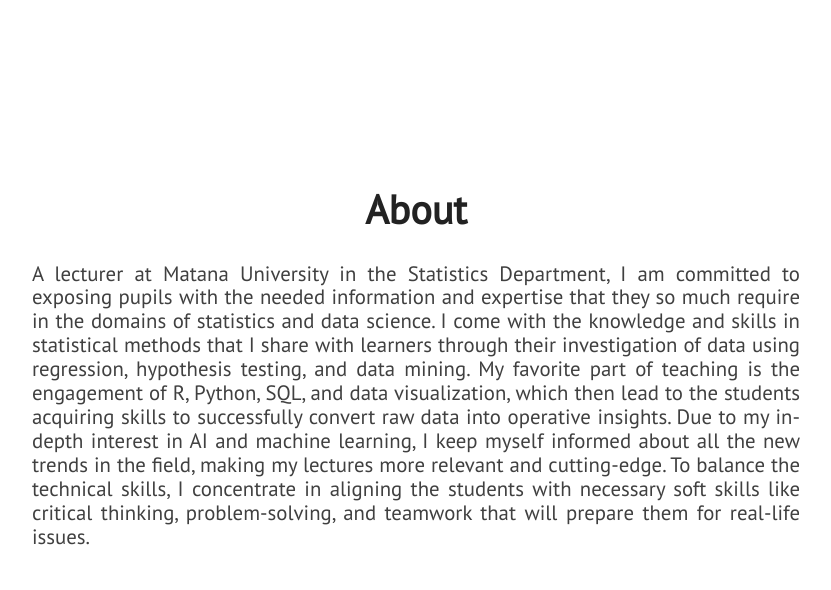
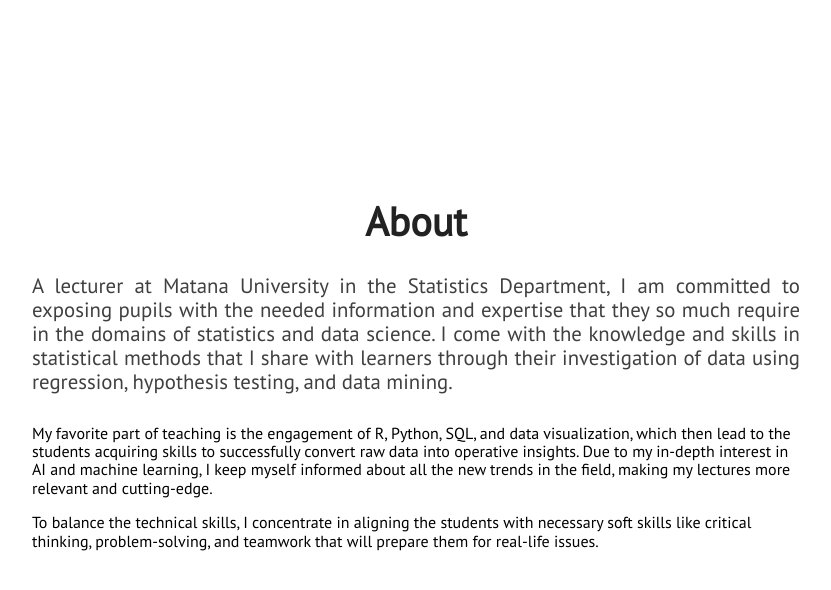
Before and after one commit to zenklinov/portfolio, a Jekyll site: the page built from index.html, in a window 1280 px wide and 900 px high, scrolled down 1048 px. Shown: the top 590 px of the window, without its empty margins (224-1055 px from the left). Built offline with Jekyll 4.4.1, drawn with Linux system fonts in a browser that asks for light colours; nearby versions of some CDN libraries.

Commit message:
Update about.html

```diff
--- a/_includes/about.html
+++ b/_includes/about.html
@@ -4,7 +4,11 @@
             <div class="section-heading">About</div>
             <p class="paragraph-text justify-text">
                 A lecturer at Matana University in the Statistics Department, I am committed to exposing pupils with the
-needed information and expertise that they so much require in the domains of statistics and data science. I come with the knowledge and skills in statistical methods that I share with learners through their investigation of data using regression, hypothesis testing, and data mining. My favorite part of teaching is the engagement of R, Python, SQL, and data visualization, which then lead to the students acquiring skills to successfully convert raw data into operative insights. Due to my in-depth interest in AI and machine learning, I keep myself informed about all the new trends in the field, making my lectures more relevant and cutting-edge. To balance the technical skills, I concentrate in aligning the students with necessary soft skills like critical thinking, problem-solving, and teamwork that will prepare them for real-life issues.
+needed information and expertise that they so much require in the domains of statistics and data science. I come with the knowledge and skills in statistical methods that I share with learners through their investigation of data using regression, hypothesis testing, and data mining.
+            </p>
+                My favorite part of teaching is the engagement of R, Python, SQL, and data visualization, which then lead to the students acquiring skills to successfully convert raw data into operative insights. Due to my in-depth interest in AI and machine learning, I keep myself informed about all the new trends in the field, making my lectures more relevant and cutting-edge.
+            </p>
+                To balance the technical skills, I concentrate in aligning the students with necessary soft skills like critical thinking, problem-solving, and teamwork that will prepare them for real-life issues.
             </p>
         </div>
     </section>
```
